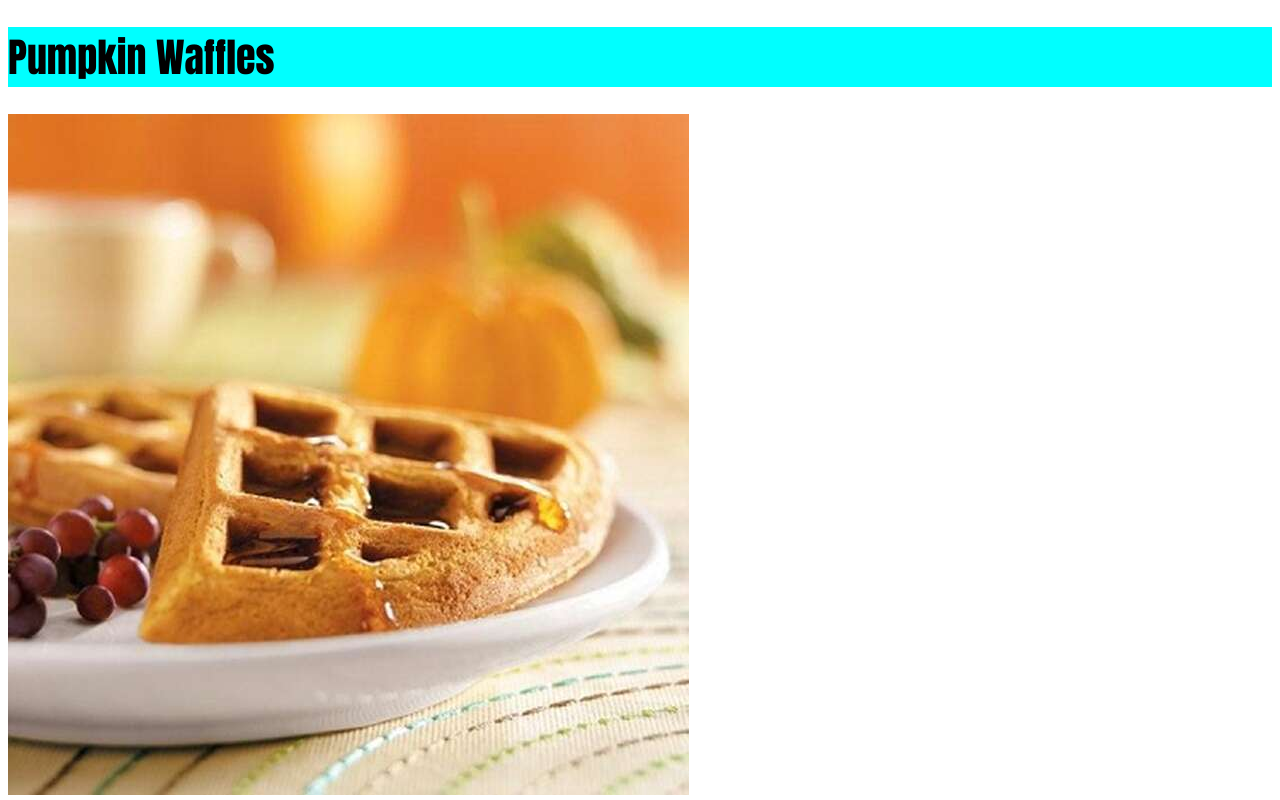
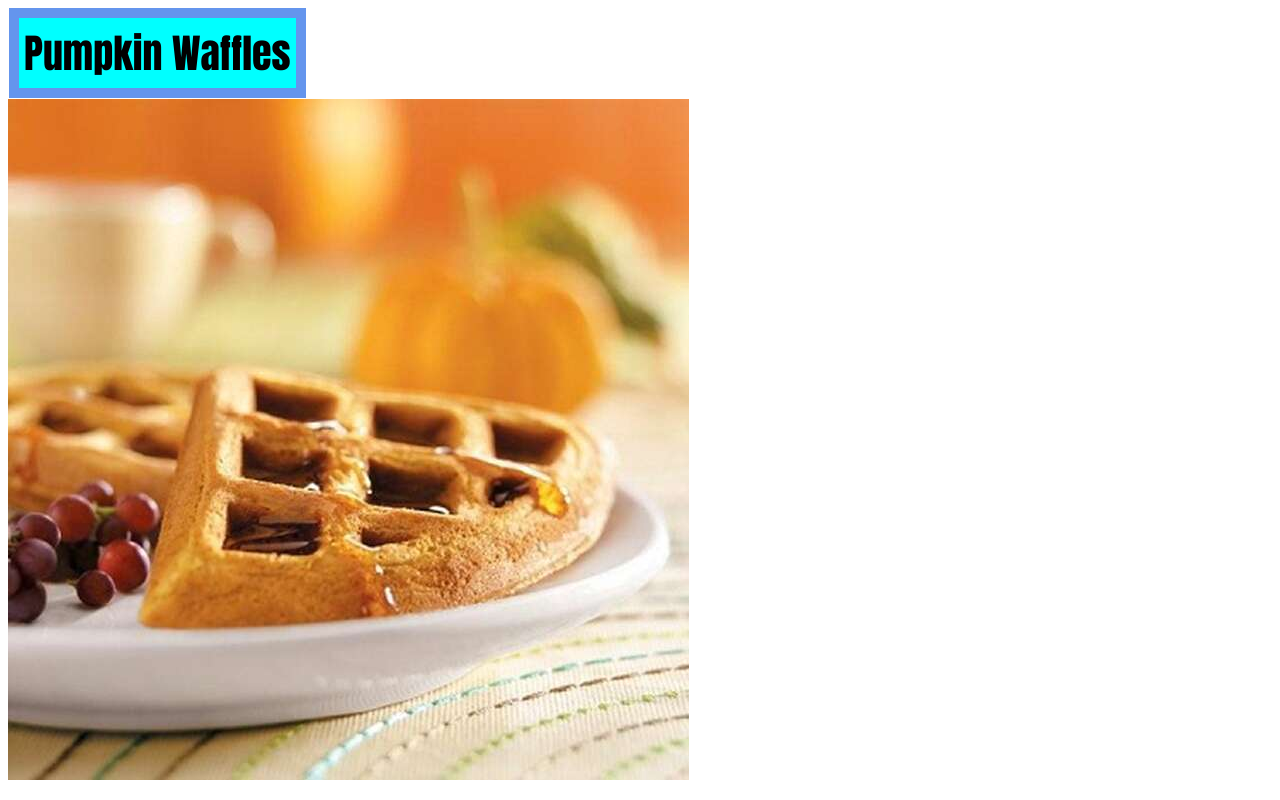
Before and after one commit to Greybirdd/odin-recipes, a plain HTML site: page recipes/pumpkin-waffles.html in a window 1280 px wide. Shown: the top 800 px of the page. Drawn offline with Linux system fonts and the light colour scheme.

Commit message:
added box model (margins, padding, and border) around pumkin waffles h1

```diff
--- a/recipes/pumpkin-waffles.html
+++ b/recipes/pumpkin-waffles.html
@@ -18,7 +18,7 @@
 
 <body>
 
-    <h1>Pumpkin Waffles</h1> <!-- recipe title -->
+    <h1 class="box">Pumpkin Waffles</h1> <!-- recipe title -->
 
     <img src="img/pumpkin-waffles.jpg" alt="pumpkin waffles"> <!--
         pumpkin waffle image -->
--- a/recipes/styles02.css
+++ b/recipes/styles02.css
@@ -25,3 +25,12 @@ li {
     font-weight: bold;
     font-family: Arial, Helvetica, sans-serif;
 }
+
+
+.box {
+    padding: 5px;
+    border: 10px solid cornflowerblue;
+    margin: 1px;
+    width: fit-content;
+    height: fit-content;
+}
```
